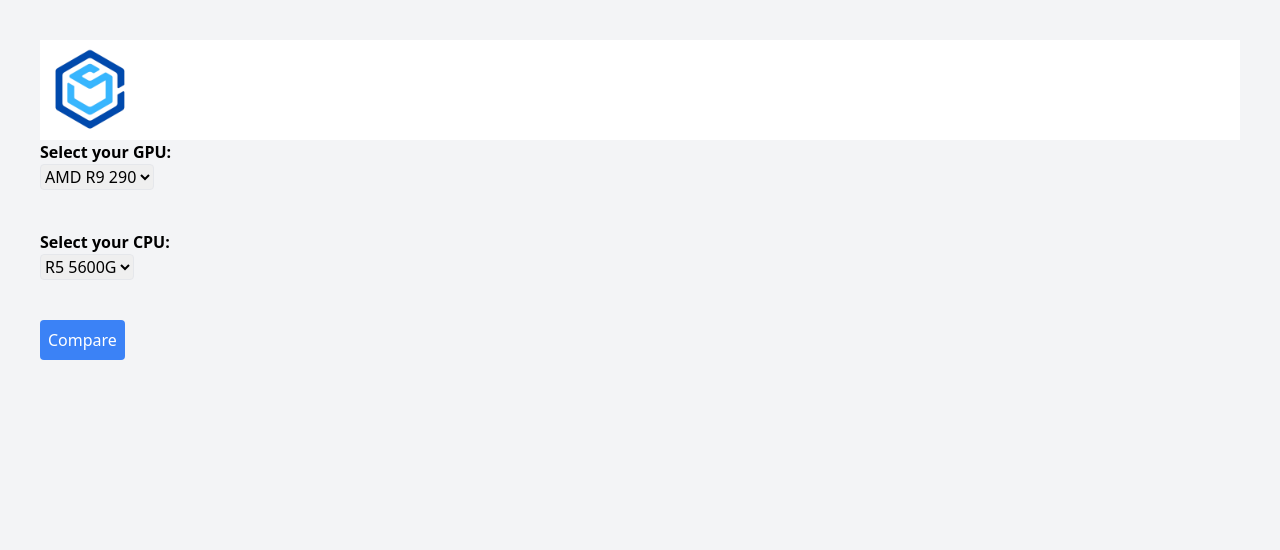
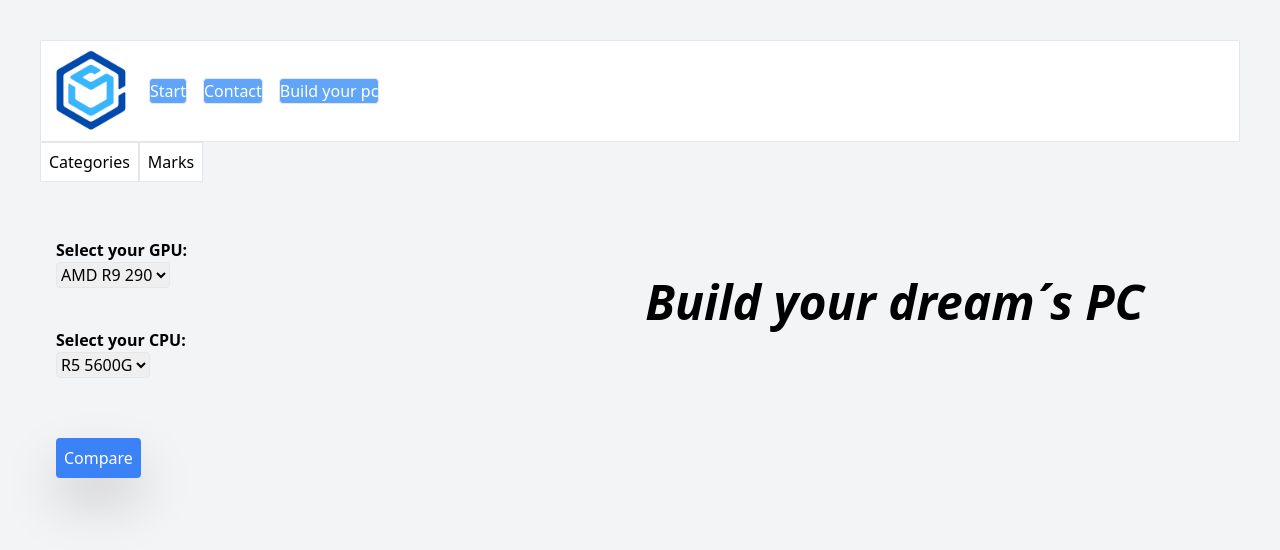
Before and after one commit to DaniloMCD/Demos-PC-1.0, a plain HTML site: page index.html in a window 1280 px wide. Drawn offline with nearby package versions, Linux system fonts and the light colour scheme.

Commit message:
:boom: Avance uno Finalized

```diff
--- a/index.html
+++ b/index.html
@@ -9,14 +9,31 @@
 </head>
 <body class="bg-gray-100 p-10">
 
-<div class="bg-white flex border-slate-950">
+<div class="flex bg-white border">
 
     <div class=""> <img src="logo.png" width="100px"></div>
+    <div class="flex flex-wrap content-center">
+        <ul class="p-2">
+            <li class="border bg-blue-400 text-white rounded flex justify-center">Start</li>
+        </ul>
+        <ul class="p-2">
+            <li class="border bg-blue-400 text-white rounded flex justify-center">Contact</li>
+        </ul>
+        <ul class="p-2">
+            <li class="border bg-blue-400 text-white rounded flex justify-center">Build your pc</li>
+        </ul>
+    </div>
 
 </div>
 
-<div>
+<div class="border-slate-950 w-full flex">
+<div><button class="border h-10 bg-white flex flex-wrap content-center p-2">Categories</button></div>
+<div><button class="border h-10 bg-white flex flex-wrap content-center p-2">Marks</button></div>
+</div>
 
+<div class="p-2 m-2 flex justify-between">
+
+    <div class="my-10">
         <p class="font-bold" for="objeto1">Select your GPU:</p>
         <select class="mb-10 border rounded" id="GPU">
             <option value="1">AMD R9 290</option>
@@ -29,9 +46,17 @@
             <option value="2">i5 12400F</option>
         </select>
 
+        <div class="my-5"><button id="compararBtn" class="drop-shadow-2xl bg-blue-500 text-white p-2 rounded">Compare</button></div>
         </div>
 
-    <button id="compararBtn" class="bg-blue-500 text-white p-2 rounded">Compare</button>
+   <div><h1 class="italic font-bold p-20 text-5xl" >Build your dream´s PC</h1></div>
+
+
+
+</div>
+
+
+
 
 <script src="main.js"></script>
 </body>
```
Lines whose indentation alone changed are shown as unchanged.
